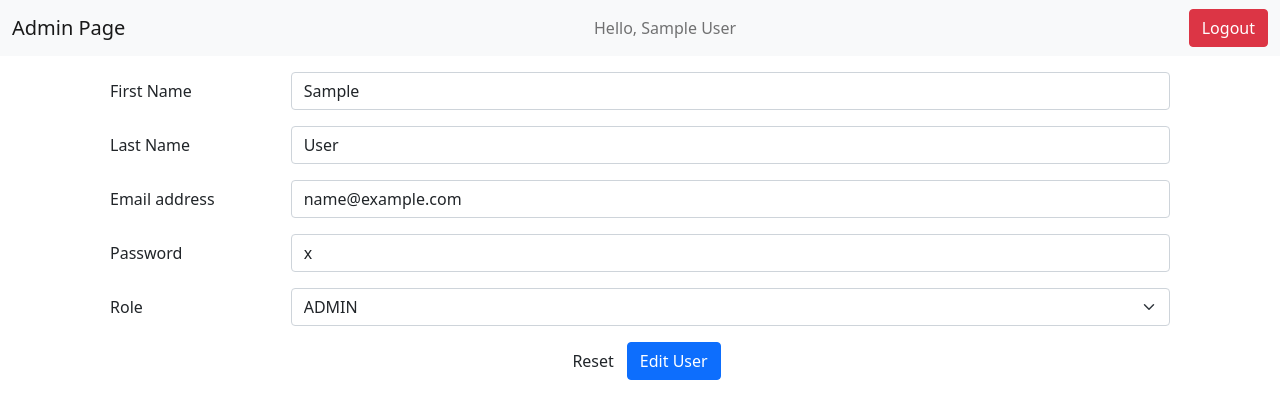
After one commit to DileepReddyP/database-project-final, a Flask app: page /edit/user/1 in a window 1280 px wide. The commit adds this page. Shown: the top 419 px of the page. Run offline with Flask 2, Linux system fonts and the light colour scheme; a user stored in the database is signed in; tables that the repository leaves empty hold one stand-in row (values such as "Sample post").

Commit message:
changes and edit pages

```diff
--- a/server/pages.py
+++ b/server/pages.py
@@ -43,7 +43,6 @@ def health_home_page():
             patients=patients,
             doctors=doctors,
             today=datetime.now().strftime("%Y-%m-%dT%H:%M:%S"),
-            user_id=current_user.id,
         )
     return redirect("/")
 
@@ -63,7 +62,6 @@ def doctor_home_page():
             completed=completed,
             emergencies=emergencies,
             non_emergencies=non_emergencies,
-            user_id=current_user.id,
         )
     return redirect("/")
 
@@ -81,6 +79,30 @@ def doctor_appointment_page(appointment_id):
             medications=medications,
             patient=patient,
             appointment_id=appointment_id,
-            user_id=current_user.id,
         )
     return redirect("/")
+
+
+@pages.route("/edit/patient/<patient_id>")
+@login_required
+def patient_edit_page(patient_id):
+    "edit page"
+    if current_user.role == Role.NURSE:
+        patient = Patient.query.filter_by(id=patient_id).first()
+        return render_template(
+            "edit_patient.html",
+            patient=patient,
+        )
+    return redirect("/")
+
+@pages.route("/edit/user/<user_id>")
+@login_required
+def user_edit_page(user_id):
+    "edit page"
+    if current_user.role == Role.ADMIN:
+        user = User.query.filter_by(id=user_id).first()
+        return render_template(
+            "edit_user.html",
+            user=user,
+        )
+    return redirect("/")
--- a/templates/admin.html
+++ b/templates/admin.html
@@ -34,6 +34,7 @@
                     <th scope="col">Last Name</th>
                     <th scope="col">Email</th>
                     <th scope="col">Role</th>
+                    <th scope="col">Edit</th>
                   </tr>
                 </thead>
                 <tbody>
@@ -44,6 +45,7 @@
                     <td>{{user.last_name}}</td>
                     <td>{{user.email}}</td>
                     <td>{{user.role.name}}</td>
+                    <td><a class="btn btn-warning" href="/edit/user/{{user.id}}">Edit</a></td>
                   </tr>
                   {% endfor %}
                 </tbody>
--- a/templates/doctor_home.html
+++ b/templates/doctor_home.html
@@ -156,7 +156,7 @@
 
         <div class="tab-pane fade m-4 mx-auto w-75" id="change_password" role="tabpanel"
             aria-labelledby="change-password">
-            <form action="/api/password/{{user_id}}" method="post">
+            <form action="/api/password/{{current_user.id}}" method="post">
                 <div class="form-group row m-3">
                     <label for="password" class="col-form-label col-sm-2">New Password</label>
                     <div class="col-sm-10">
--- /dev/null
+++ b/templates/edit_user.html
@@ -0,0 +1,60 @@
+{% extends "base.html" %}
+{% block content %}
+
+<nav class="navbar navbar-light bg-light navbar-expand-lg">
+    <div class="container-fluid">
+        <span class="navbar-brand">Admin Page</span>
+        <span class="navbar-text">Hello, {{current_user.first_name}} {{current_user.last_name}}</span>
+        <form class="d-flex" action="/api/logout" method="post">
+            <button type="submit" class="btn btn-danger">Logout</button>
+        </form>
+    </div>
+</nav>
+<div class="container">
+    <form action="/api/user/{{user.id}}" method="post">
+        <div class="form-group row m-3">
+            <label for="first_name" class="col-form-label col-sm-2">First Name</label>
+            <div class="col-sm-10">
+                <input type="text" value="{{user.first_name}}" name="first_name" class="form-control" id="first_name"
+                    aria-describedby="first_name" required>
+            </div>
+        </div>
+        <div class="form-group row m-3">
+            <label for="last_name" class="col-form-label col-sm-2">Last Name</label>
+            <div class="col-sm-10">
+                <input type="text" value="{{user.last_name}}" name="last_name" class="form-control" id="last_name"
+                    aria-describedby="last_name" required>
+            </div>
+        </div>
+        <div class="form-group row m-3">
+            <label for="email" class="col-form-label col-sm-2">Email address</label>
+            <div class="col-sm-10">
+                <input type="email" value="{{user.email}}" name="email" class="form-control" id="email"
+                    aria-describedby="emailHelp" required>
+            </div>
+        </div>
+        <div class="form-group row m-3">
+            <label for="password" class="col-form-label col-sm-2">Password</label>
+            <div class="col-sm-10">
+                <input type="text" value="{{user.password}}" name="password" class="form-control" id="password"
+                    required>
+            </div>
+        </div>
+        <div class="form-group row m-3">
+            <label for="role" class="col-form-label col-sm-2">Role</label>
+            <div class="col-sm-10">
+                <select value="{{user.role.value}}" name="role" class="form-select" id="role">
+                    <option value="admin">ADMIN</option>
+                    <option value="doctor">DOCTOR</option>
+                    <option value="nurse">NURSE</option>
+                </select>
+            </div>
+        </div>
+
+        <div class="container d-flex align-items-center justify-content-center">
+            <input type="reset" class="btn" value="Reset">
+            <button type="submit" class="btn btn-primary">Edit User</button>
+        </div>
+    </form>
+</div>
+{% endblock content %}
```
Also changed, not shown: server/api.py (+34 -4 lines), templates/edit_patient.html (added, +71 -0 lines), templates/nurse_home.html (+36 -2 lines).
